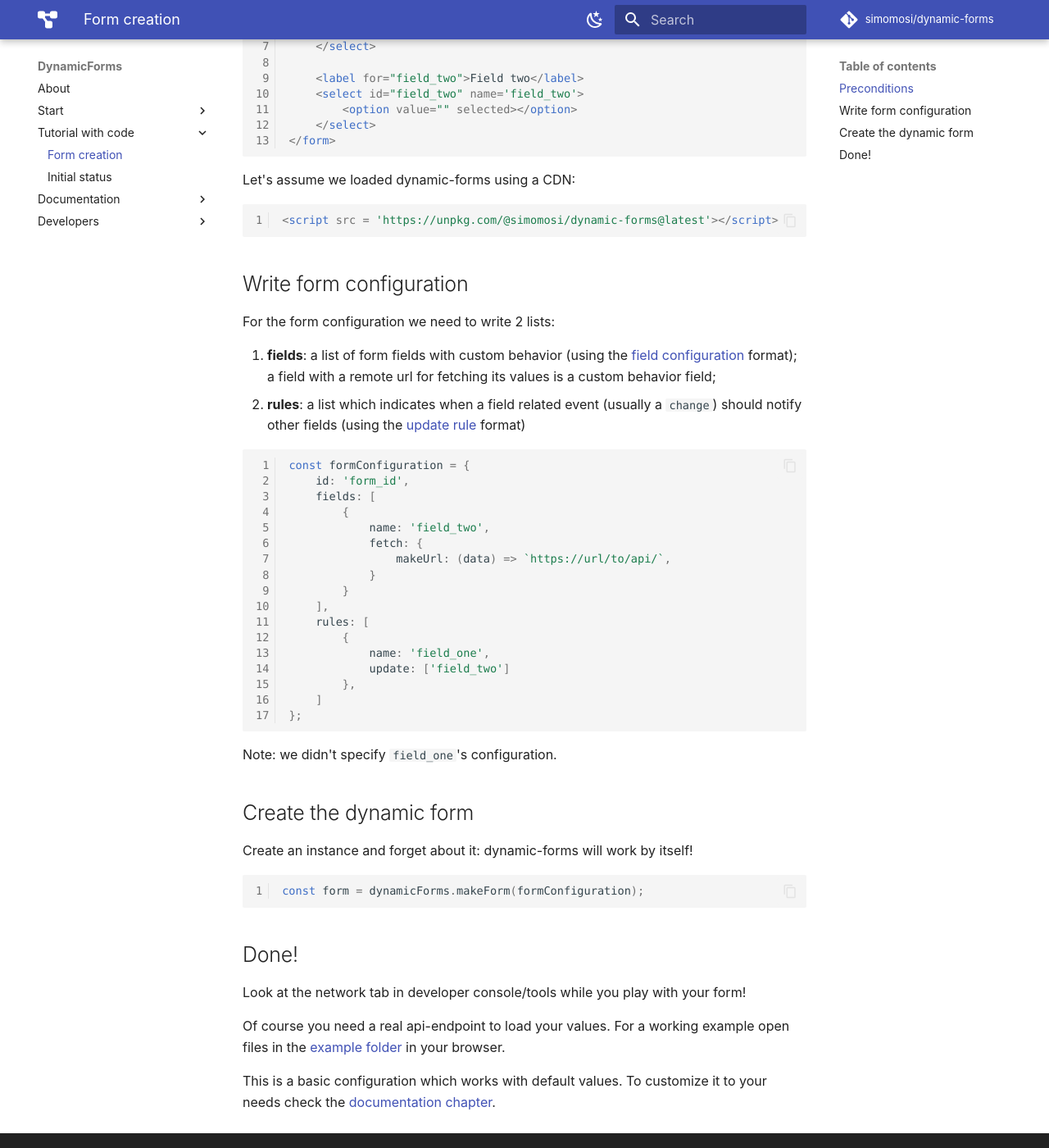
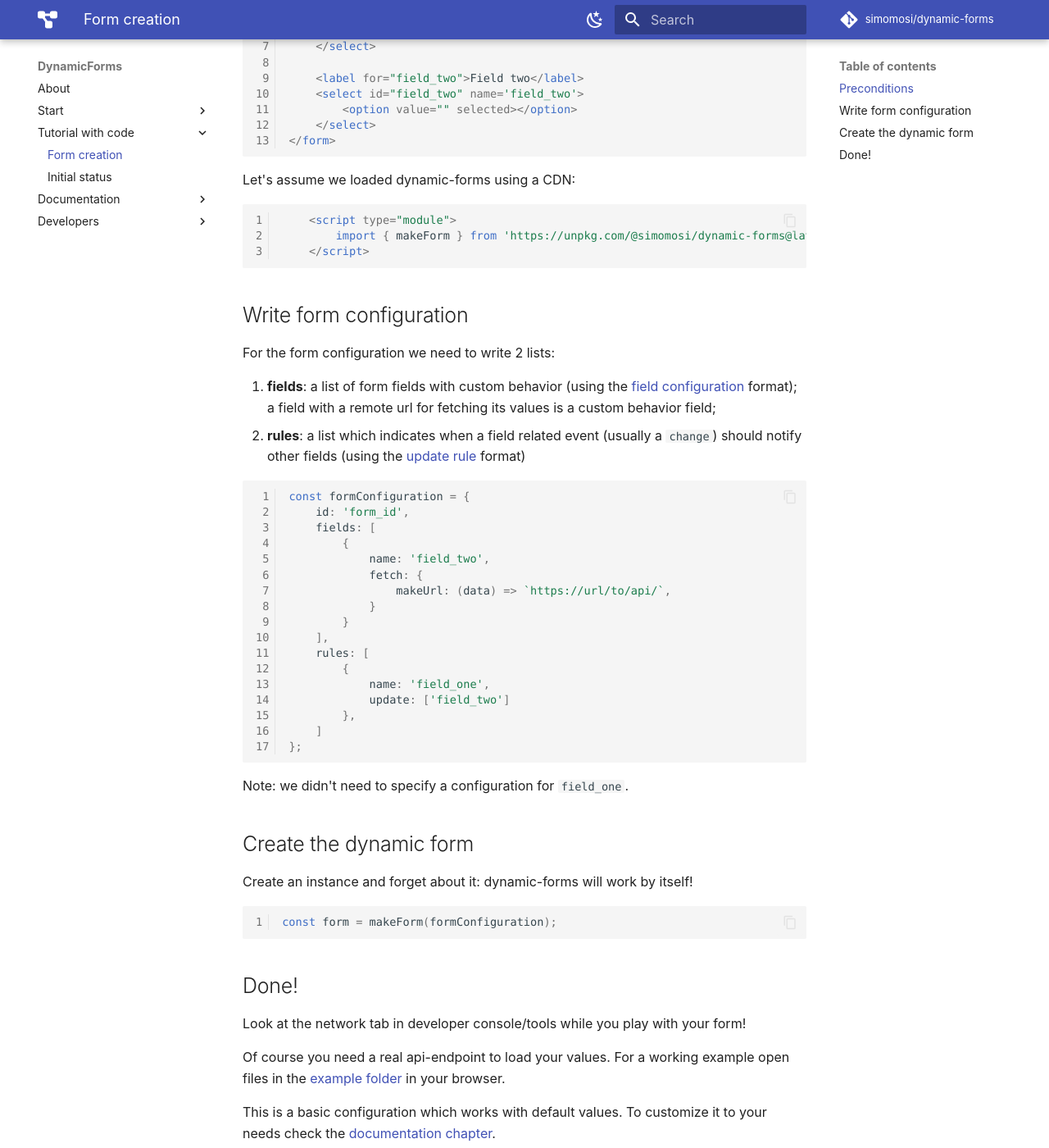
Before and after one commit to simomosi/dynamic-forms, an MkDocs documentation site: the page built from docs/tutorial/create_instance.md, in a window 1280 px wide and 1400 px high, scrolled down 391 px. Shown: the whole window at 82% size. Built offline with MkDocs 1.6.1 and Material for MkDocs 9.7.7, drawn with Linux system fonts in a browser that asks for light colours; comment, search, counter and statistics services are not loaded.

Commit message:
Change import type

````diff
--- a/docs/tutorial/create_instance.md
+++ b/docs/tutorial/create_instance.md
@@ -24,7 +24,9 @@ Let's assume we are working on the following html form:
 
 Let's assume we loaded dynamic-forms using a CDN:
 ```html
-<script src = 'https://unpkg.com/@simomosi/dynamic-forms@latest'></script>
+    <script type="module">
+        import { makeForm } from 'https://unpkg.com/@simomosi/dynamic-forms@latest';
+    </script>
 ```
 
 ## Write form configuration
@@ -54,14 +56,14 @@ const formConfiguration = {
 };
 ```
 
-Note: we didn't specify `field_one`'s configuration.
+Note: we didn't need to specify a configuration for `field_one`.
 
 ## Create the dynamic form
 
 Create an instance and forget about it: dynamic-forms will work by itself!
 
 ```javascript
-const form = dynamicForms.makeForm(formConfiguration);
+const form = makeForm(formConfiguration);
 ```
 
 ## Done!
````
